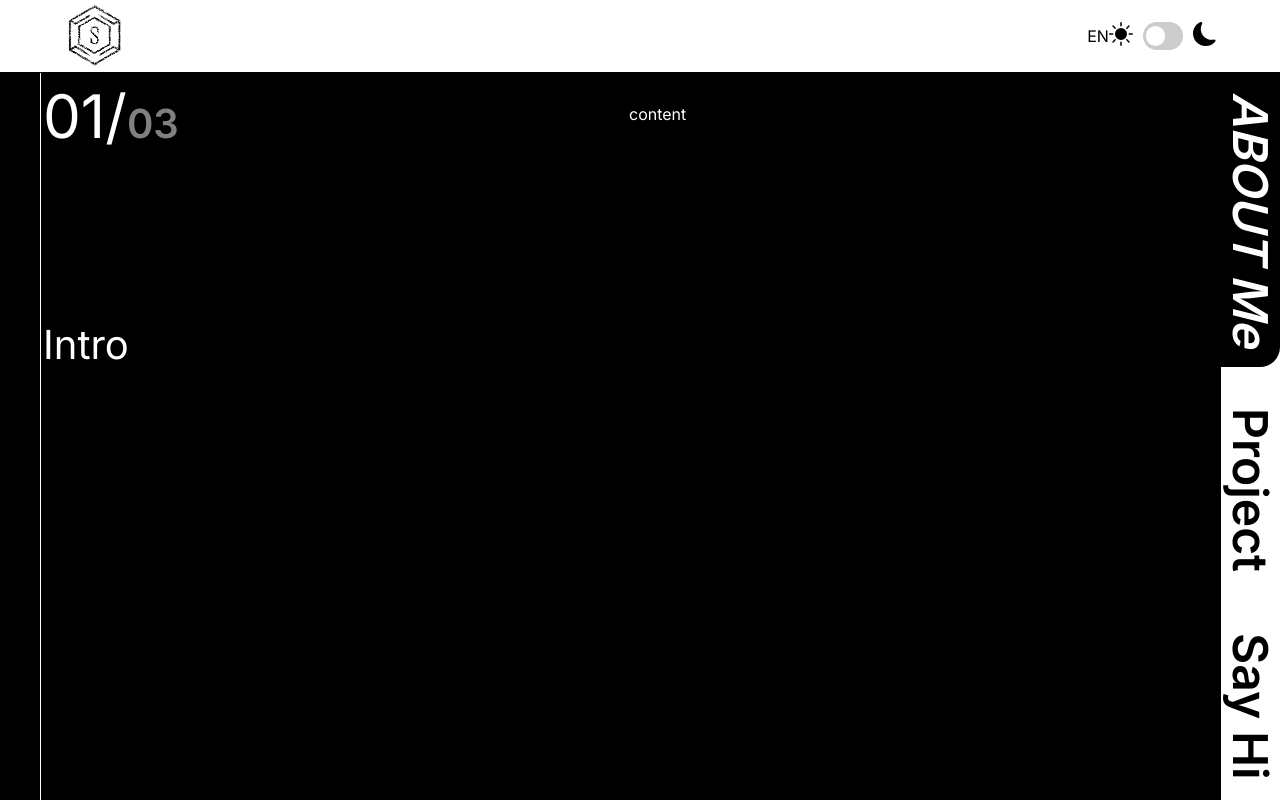
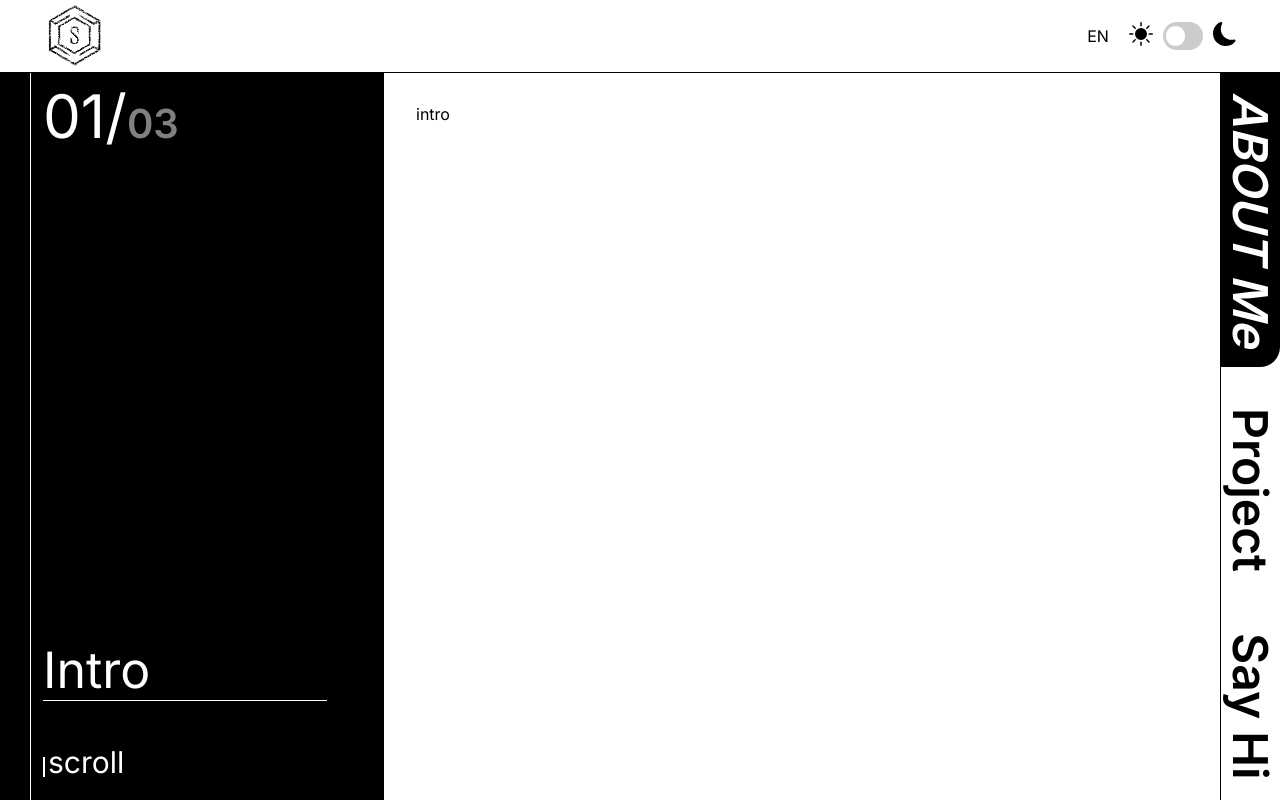
Before and after one commit to 95SR/portfolio-2, a React (Create React App) app: page /about in a window 1280 px wide. Shown: the top 800 px of the page. Built offline with nearby package versions, Linux system fonts and the light colour scheme.

Commit message:
update about

```diff
--- a/src/App.css
+++ b/src/App.css
@@ -19,6 +19,7 @@
   height: max-content;
   padding-top: 9vh;
   z-index: -100;
+
 }
 
 .blank{
@@ -26,7 +27,7 @@
   height: 200vh;
   width: 1px;
   position:relative;
-  left: 40px;
+  left: 30px;
 
 }
 
@@ -51,3 +52,8 @@
 
     }
 }
+
+@keyframes contentEnter{
+  from {opacity: 0;}
+  to{opacity: 100%;}
+}
--- a/src/component/About.css
+++ b/src/component/About.css
@@ -7,17 +7,26 @@
 .title, .content{
 
 
-    width: 45%;
+
     height: 100%;
     padding: 2em;
 }
 
 .title{
     display: flex;
+    width: 30%;
+
 }
 
 .content{
-    left: 50vh;
+    width: 70%;
+    background-color: white;
+    color: black;
+    position: fixed;
+    right: 0;
+    animation: enter 1s ease;
+    animation-fill-mode: forwards;
+
 }
 
 .number{
@@ -35,22 +44,26 @@
 .subtitles{
     background-color: black;
     position: fixed;
-    top : 40%;
+    top : 80%;
     display: flex;
     flex-direction: column;
     gap: 200px;
     height: 100px;
     overflow: hidden;
-    font-size: 40px;
+    font-size: 50px;
 
 }
 
+.sub{
+    border-bottom: solid 1px white;
+}
 
 .scroll{
     position: fixed;
     overflow: hidden;
-    top: 70%;
+    top: 93%;
     padding-left: 5px;
+    font-size: 30px;
 }
 
 .scroll span{
@@ -75,7 +88,6 @@ left: 0;
     height: 20px;
     width: 2px;
     display: inline-block;
-
     animation: movingUp 2s linear infinite;
 transform: translateY(40px);
 
@@ -87,6 +99,14 @@ transform: translateY(40px);
     top: 0;
 }
 
+.content-item{
+    opacity: 0;
+    animation-name: contentEnter;
+  animation-duration: 1s;
+  animation-delay: 1s;
+
+  animation-fill-mode: forwards;
+}
 @media screen and (max-width:800px) {
 
 }
--- a/src/component/About.jsx
+++ b/src/component/About.jsx
@@ -77,6 +77,8 @@ const handleScroll = e => {
           /<span>03</span>
           </div>
 
+
+
           <div className="subtitles" >
             <div className="sub intro" style={{transform: `translateY(${-scrollY/2}px)`}}>
               Intro
@@ -93,9 +95,9 @@ const handleScroll = e => {
        ?
         <div className="scroll up">
               <span>  </span> scroll up
-          </div>
+        </div>
           :
-        <div className="scroll up"></div>}
+        <div className="scroll down"><span>  </span> scroll </div>}
 
 
 
@@ -103,8 +105,25 @@ const handleScroll = e => {
       </div>
 
         <div className="content">
-         content
 
+         {
+            (scrollY < 290)
+            ?
+            <div className="content-item">
+          intro
+         </div>
+            :
+            (scrollY >= 290 && scrollY < 700)
+            ?
+            <div className="content-item">
+          bg
+         </div>
+            :
+            <div className="content-item">
+          skill
+         </div>
+
+          }
 
         </div>
 
--- a/src/component/Header.css
+++ b/src/component/Header.css
@@ -16,7 +16,10 @@
     align-items: center;
     justify-content: space-around;
     height: 100%;
+    gap: 20px;
 }
+
+
 
 .logo-container{
     width: 80vw;
--- a/src/component/Menu.jsx
+++ b/src/component/Menu.jsx
@@ -98,12 +98,6 @@ function Menu({width}) {
 
 
 
-
-
-
-
-
-
         </div>
 
 
```
